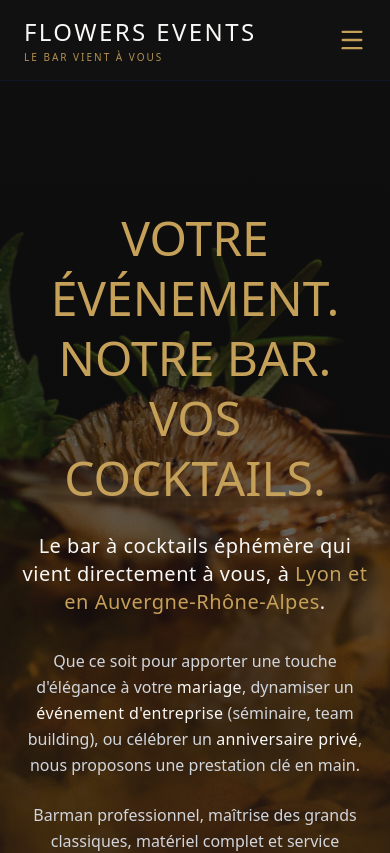
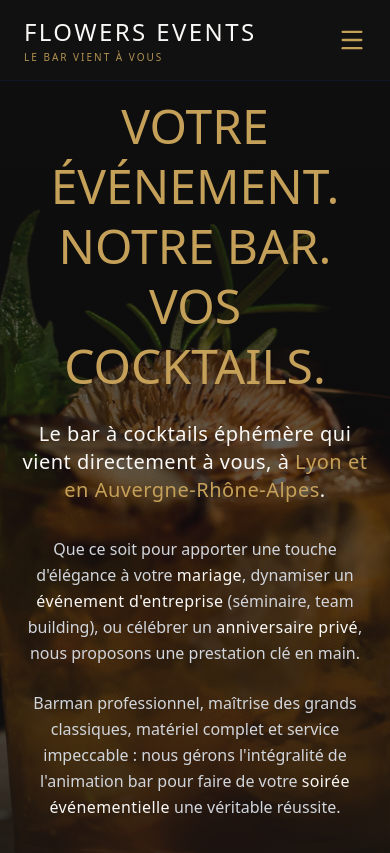
Before and after one commit to Jordan-pinto/flowers-events, a Next.js app: page / in a window 390 px wide. Shown: the top 853 px of the page. Built offline with nearby package versions, Linux system fonts and the light colour scheme; a web font is replaced by a local one.

Commit message:
correction hauteur mobile

```diff
--- a/app/page.tsx
+++ b/app/page.tsx
@@ -13,7 +13,7 @@
   return (
     <>
       {/* HERO SECTION */}
-      <section className="relative min-h-screen pt-32 pb-12 flex flex-col items-center justify-center text-center overflow-hidden">
+      <section className="relative min-h-screen pt-24 pb-12 flex flex-col items-center justify-center text-center overflow-hidden">
         <div className="absolute inset-0 z-0">
           <Image
             src="/fond-accueil.jpg"
@@ -31,7 +31,7 @@
           initial="hidden"
           animate="visible"
           variants={fadeUp}
-          className="relative z-10 px-4 max-w-4xl mx-auto mt-20"
+          className="relative z-10 px-4 max-w-4xl mx-auto"
         >
           <h1 className="font-serif text-5xl md:text-7xl lg:text-8xl text-gold mb-6 leading-tight">
             VOTRE ÉVÉNEMENT.
```
